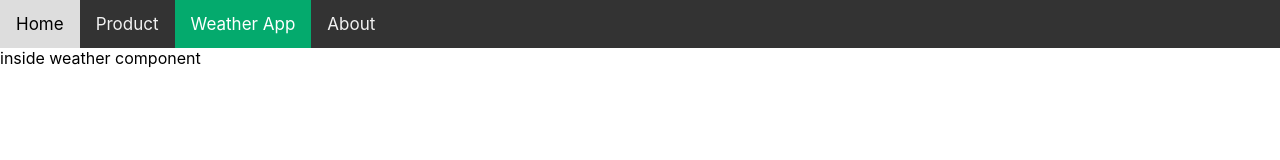
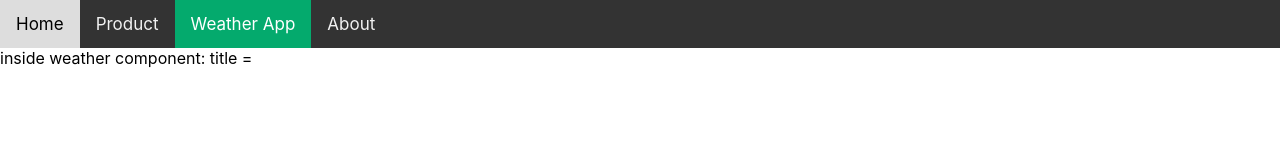
Before and after one commit to haryphamdev/base-react-hook-tutorial, a React (Create React App) app: page /weather in a window 1280 px wide. Shown: the top 160 px of the page. Built offline with nearby package versions, Linux system fonts and the light colour scheme; no server answers.

Commit message:
video 23 lifecycle

```diff
--- a/src/components/Weather/Weather.js
+++ b/src/components/Weather/Weather.js
@@ -1,35 +1,66 @@
-import React from "react";
+import React, { useState, useEffect } from "react";
 import axios from "axios";
-// const Weather = () => {
-//     return (
-//         <div> inside weather component</div>
-//     )
-// }
-
-
-
-
-class Weather extends React.Component {
-
-    async componentDidMount() {
-        // let data = await axios.get("https://www.metaweather.com/api/location/1236594/",
-        // )
-
+const Weather = () => {
+    const [title, setTitle] = useState("");
+    useEffect(async () => {
+        console.log(">>> run use effect")
         let response = await axios({
             method: 'post',
             url: "https://reacthook-hoidanit-backend.herokuapp.com/get-data-by-url",
             data: { url: 'https://www.metaweather.com/api/location/1236594/' },
 
         });
-        console.log(">>> check data: ", response.data);
-    }
 
-    render() {
-        return (
-            <div> inside weather component</div>
-        )
-    }
+        setTimeout(() => {
+            setTitle(response.data.title)
+        }, 1000)
+    }, []);
+
+    console.log(">> run render")
+    return (
+        <div> inside weather component: title = {title}</div>
+    )
 }
 
 
+
+
+// class Weather extends React.Component {
+
+//     constructor(props) {
+//         super(props);
+//         console.log(">>> run constructor: 000")
+//         this.state = {
+//             title: ""
+//         }
+//     }
+
+
+//     async componentDidMount() {
+//         console.log(">>> run didmout")
+//         let response = await axios({
+//             method: 'post',
+//             url: "https://reacthook-hoidanit-backend.herokuapp.com/get-data-by-url",
+//             data: { url: 'https://www.metaweather.com/api/location/1236594/' },
+
+//         });
+
+//         setTimeout(() => {
+//             this.setState({
+//                 title: response.data.title
+//             })
+//         }, 3000)
+
+//         // console.log(">>> check data: ", response.data);
+//     }
+
+//     render() {
+//         console.log(">>> run render: ")
+//         return (
+//             <div> inside weather component: title = {this.state.title}</div>
+//         )
+//     }
+// }
+
+
 export default Weather;
```
